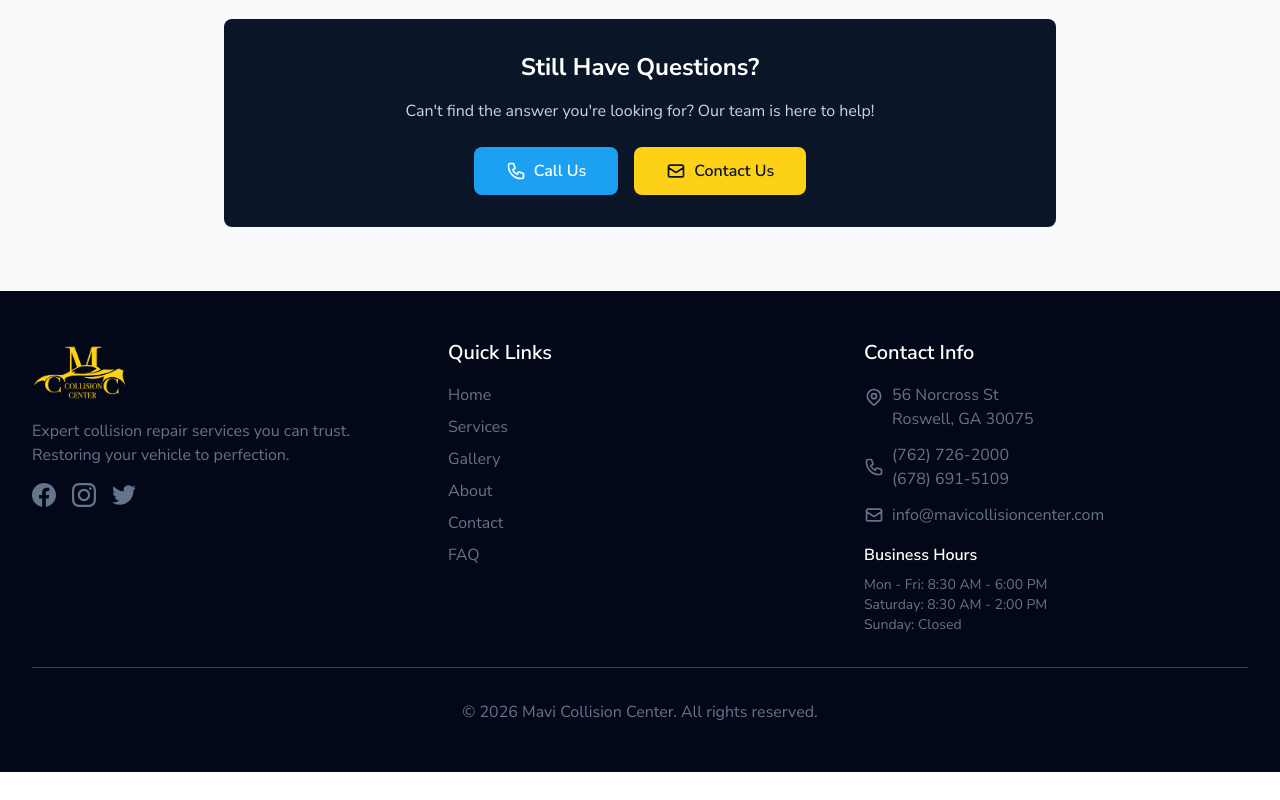
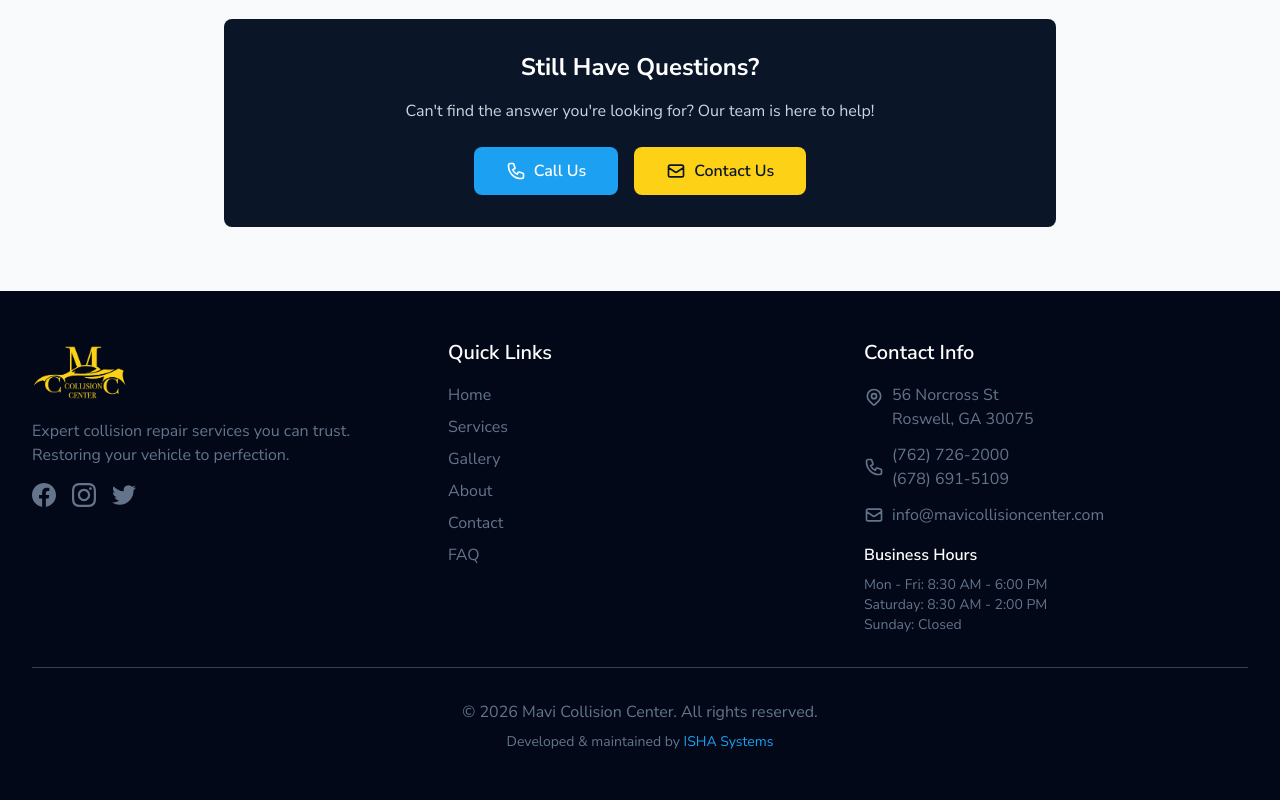
Before and after one commit to kalpeshtawde/mavicc, a React (Vite) app: page /faq in a window 1280 px wide. Shown: the part 1337-2137 px from the top of the page. Before the commit the page ends 2109 px from the top, so only its background shows below. Built offline with nearby package versions, Linux system fonts and the light colour scheme.

Commit message:
updated the footer

```diff
--- a/src/components/Footer.jsx
+++ b/src/components/Footer.jsx
@@ -120,6 +120,17 @@ const Footer = () => {
 
         <div className="border-t border-steel mt-8 pt-8 text-center text-slate">
           <p>&copy; {new Date().getFullYear()} {t('footer.copyright')}</p>
+          <p className="mt-2 text-sm">
+            {t('footer.developedBy')}{' '}
+            <a
+              href="https://ishasystems.com"
+              target="_blank"
+              rel="noopener noreferrer"
+              className="text-primary hover:underline font-medium"
+            >
+              ISHA Systems
+            </a>
+          </p>
         </div>
       </div>
     </footer>
--- a/src/locales/en.json
+++ b/src/locales/en.json
@@ -240,6 +240,7 @@
     "tagline": "Expert collision repair services you can trust. Restoring your vehicle to perfection.",
     "quickLinks": "Quick Links",
     "contactInfo": "Contact Info",
-    "copyright": "Mavi Collision Center. All rights reserved."
+    "copyright": "Mavi Collision Center. All rights reserved.",
+    "developedBy": "Developed & maintained by"
   }
 }
--- a/src/locales/es.json
+++ b/src/locales/es.json
@@ -240,6 +240,7 @@
     "tagline": "Servicios expertos de reparación de colisiones en los que puede confiar. Restaurando su vehículo a la perfección.",
     "quickLinks": "Enlaces Rápidos",
     "contactInfo": "Información de Contacto",
-    "copyright": "Mavi Collision Center. Todos los derechos reservados."
+    "copyright": "Mavi Collision Center. Todos los derechos reservados.",
+    "developedBy": "Desarrollado y mantenido por"
   }
 }
```
